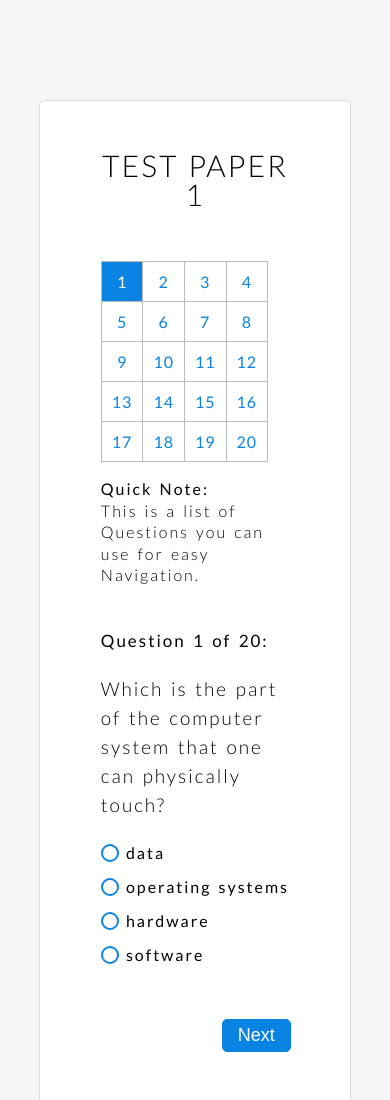
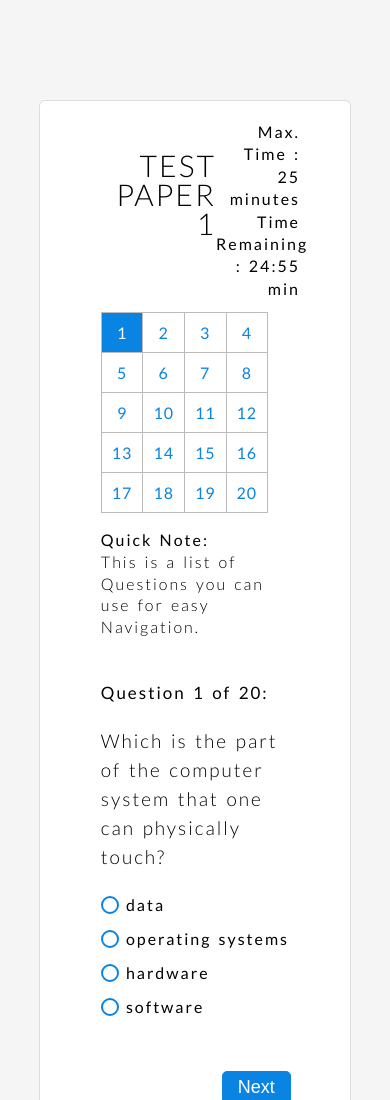
Before and after one commit to anujsProject/Quiz-Web, a plain HTML site: page questions.html in a window 390 px wide. Shown: the top 1100 px of the page. Drawn offline with Linux system fonts and the light colour scheme.

Commit message:
Add Quiz Timer Feature

```diff
--- a/css/question_design.css
+++ b/css/question_design.css
@@ -209,13 +209,27 @@ td a:visited {
     float: right;
 }
 
-h2 {
+
+.header_question h2 {
     font-weight: 300;
-    text-align: center;
+    text-align: right;
     margin: 0px;
     font-size: 150%;
     margin-bottom: 40px;
+    width: 60%;
     text-transform: uppercase;
+    float: left;
+}
+
+.timer {
+    width: 40%;
+    text-align: right;
+    margin: 0px;
+    float: left;
+    font-weight: 400;
+    font-size: 80%;
+    margin-top: -30px;
+    line-height: 140%;
 }
 
 .buttons button:hover {
--- a/css/result_style.css
+++ b/css/result_style.css
@@ -2,10 +2,16 @@
 body {
     margin: 0px;
     padding: 0px;
-    background-color: #f5f5f5;
     font-family: 'lato', sans-serif;
     font-size: 20px;
+    letter-spacing: 2px;
+    word-spacing: 2px;
+    text-rendering: optimizeLegibility;
+    font-weight: 300;
+    line-height: 145%;
+    background-color: #f5f5f5;
 }
+
 
 * {
     box-sizing: border-box;
@@ -19,12 +25,14 @@ body {
 }
 
 .header h2 {
-    font-size: 150%;
+    font-size: 180%;
     font-weight: 400;
     text-align: center;
     text-transform: uppercase;
     word-spacing: 3px;
     letter-spacing: 1px;
+    margin-top: 0px;
+    margin-bottom: 40px;
 }
 
 .question_wrapper {
@@ -117,7 +125,7 @@ body {
 .marks {
     margin-bottom: 50px;
     font-size: 95%;
-    font-weight: 400;
+    font-weight: 300 !important;
     text-align: center;
 }
 
--- a/js/question_script.js
+++ b/js/question_script.js
@@ -56,14 +56,18 @@ const q = [q1, q2, q3, q4, q5, q6, q7, q8, q9, q10, q11, q12, q13, q14, q15, q16
 const changeToQuestion = (q_No, cur_q_no) => {
 
     if(cur_q_no == q_No) return;
-    if(q_No >= 2) {
+
+    /* -----   Having previous button bug  ----*/
+    /*
+     if(q_No >= 2) {
         document.querySelector('.prev').style.display = "block !important";
         console.log(q_No);
     }
     else if(q_No == 1) {
         document.querySelector('.prev').style.display = "none !important";
-        console.log(q_No);
+        console.log(q_No + " Oh shit");
     }
+    */
 
     // There will two here, store the answer and update the UI
 
@@ -133,11 +137,12 @@ const changeToQuestion = (q_No, cur_q_no) => {
             </div>
 
             <div class = "buttons clearfix">
-                <button class = "prev">Previous</button>
+                <button class = "show_prev prev">Previous</button>
                 <button class = "next">Next</button>
             </div>
 
         `;
+
         // DOMStrings.prev_btn.classList.add("show_prev");
         DOMStrings.question_container.insertAdjacentHTML('afterbegin', markUp);
 
@@ -156,13 +161,13 @@ const handleQuestion = (e) => {
     // Check if nextor previous btn is clicked
     else if(e.target.matches('.next')) {
         if(q_no === 20) {
-            window.location = 'submit_sum.html';
+            saveTimer();
         }
         changeToQuestion(q_no + 1, q_no);
     }
 
     else if(e.target.matches('.prev')) {
-        changeToQuestion(q_no - 1, q_no);
+        changeToQuestion(q_no - 1, JSON.strq_no);
     }
 
     // else if(q_no > 1) {
@@ -177,3 +182,35 @@ DOMStrings.container.addEventListener('click', (e) => {
 
 
 // DOMStrings.prev_btn.classList.add("show_prev");
+
+/* ---- Timer of the Quiz ---- */
+let timer = document.querySelector('.timer .time_remaining');
+
+const saveTimer = () => {
+    localStorage.setItem('quiz_time', JSON.stringify(str));
+    window.location.href = "submit_sum.html";
+};
+
+let str;
+
+window.setInterval(() => {
+    str = timer.textContent.split(':');
+    let min = parseInt(str[0]);
+    let sec = parseInt(str[1]);
+    if(sec > 0 || min > 0) {
+        if(sec == 0) {
+            sec =  60;
+            min--;
+        }
+
+        sec--;
+        if(sec < 10) {
+            sec = '0' + sec;
+        }
+        timer.textContent = min + ':' + sec;
+    }
+    else {
+        saveTimer();  // Saving the Time and Redirecting
+    }
+
+}, 1000);
--- a/js/submit_sum_script.js
+++ b/js/submit_sum_script.js
@@ -14,7 +14,6 @@ const renderUI = () => {
         else
             answered[i] = 'UnAnswered';
     });
-    console.log(answered);
     const markUp =
     `
         <table>
--- a/questions.html
+++ b/questions.html
@@ -7,8 +7,9 @@
     </head>
     <body>
         <div class = "container">
-            <div class = "row">
+            <div class = "row header_question">
                 <h2>Test Paper 1</h2>
+                <p class = "timer"><span class = "max_time">Max. Time : 25 minutes</span><br/>Time Remaining : <span class = "time_remaining">25:00</span> min</p>
             </div>
             <div class = "row">
                 <div class = "questions-list col span-1-of-3">
```
Also changed, not shown: js/result_script.js (+15 -4 lines).
